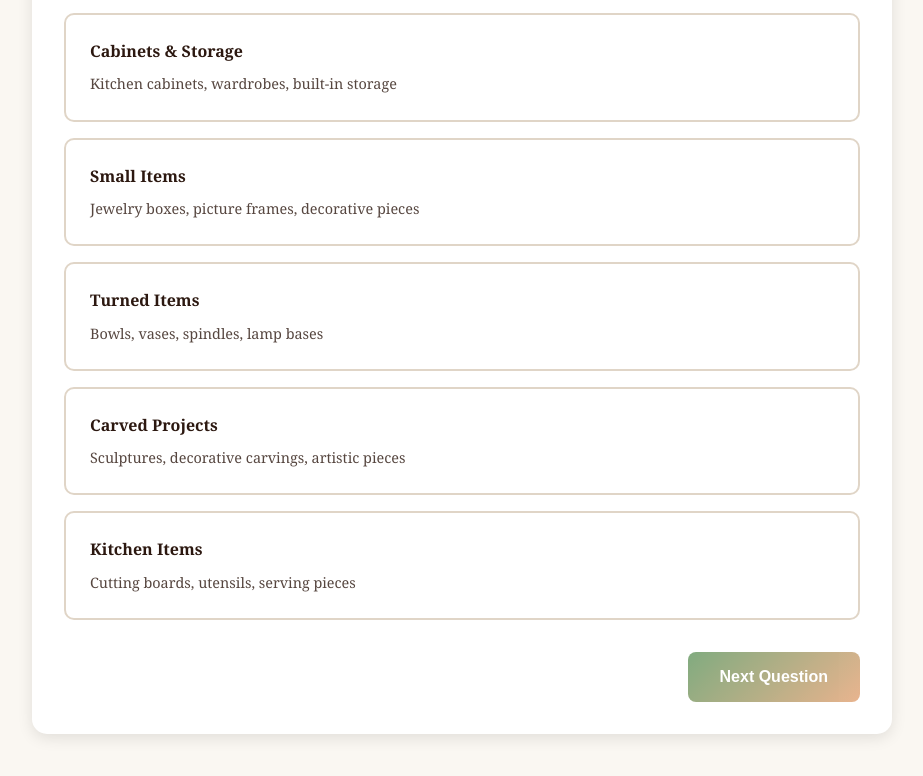
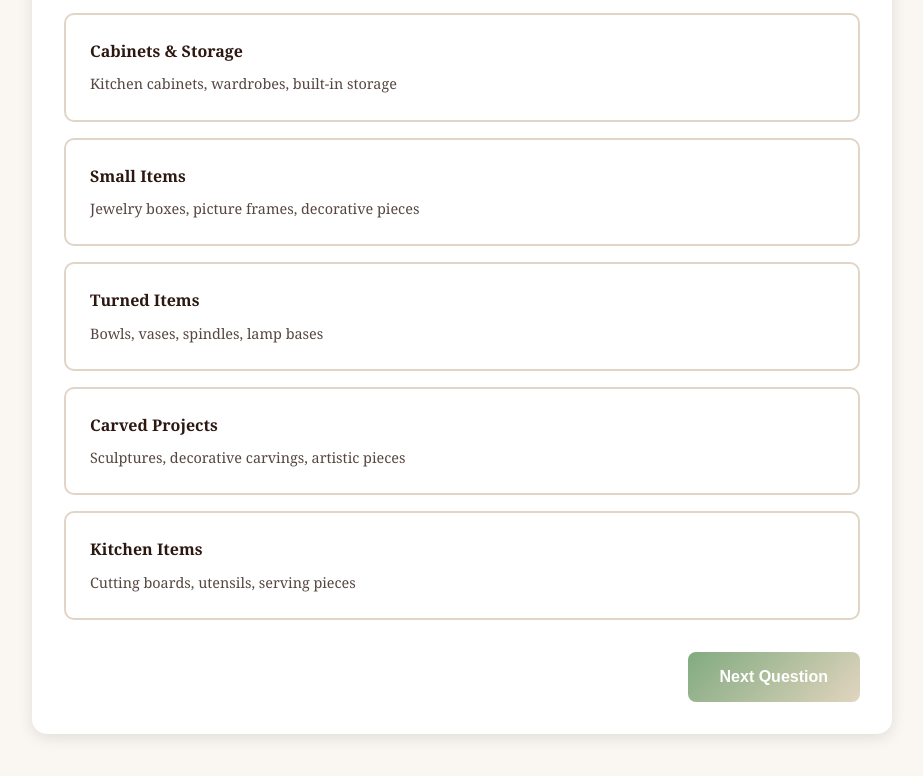
Before and after one commit to trendtimbers-create/timber-selector-quiz, a plain HTML site: page index.html in a window 1280 px wide. Shown: the part 726-1502 px from the top of the page, without its empty margins (178-1101 px from the left). Drawn offline with Linux system fonts and the light colour scheme.

Commit message:
Update index.html

```diff
--- a/index.html
+++ b/index.html
@@ -8,8 +8,8 @@
     <style>
         :root {
             --primary-color: #055902;
-            --secondary-color: #D2691E;
-            --accent-color: #228B22;
+            --secondary-color: #c5aa7f;
+            --accent-color: #412e28;
             --text-dark: #2C1810;
             --text-light: #666;
             --background: #FAF7F2;
```
